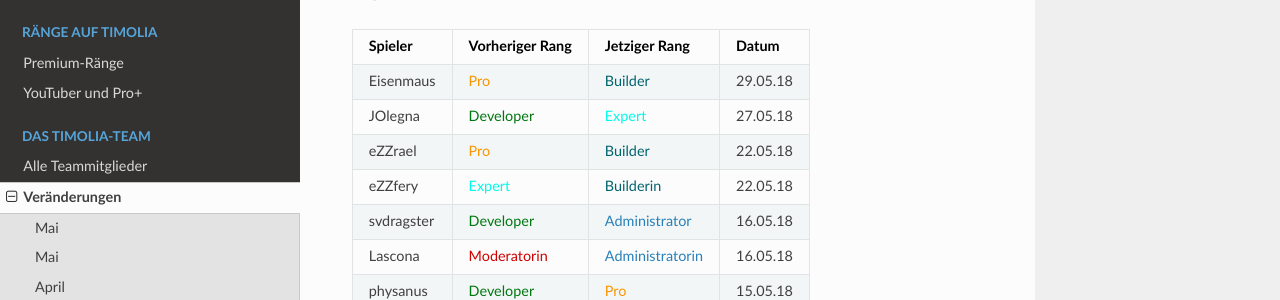
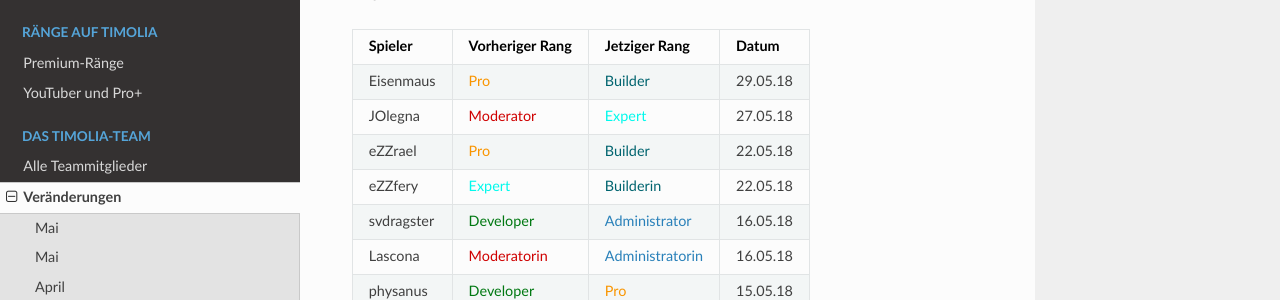
Before and after one commit to TimoliaDE/HowTo, an MkDocs documentation site: the page built from docs/team/changes.md, in a window 1280 px wide and 900 px high. Shown: the part 409-709 px from the top of the window. Built offline with MkDocs 1.6.1, drawn with Linux system fonts in a browser that asks for light colours; nearby versions of some CDN libraries; old or Windows-style settings are respelled for this version of MkDocs.

Commit message:
Olegna Mod

```diff
--- a/docs/team/changes.md
+++ b/docs/team/changes.md
@@ -12,7 +12,7 @@ Hier werden alle Aus- und Eintritte, bzw. Beförderungen und Degradierungen aufg
 | Spieler | Vorheriger Rang | Jetziger Rang | Datum |
 | ------ | ------ | ------ | ------ |
 |Eisenmaus | <span style="color:#F99500">Pro</span> | <span style="color:#00646F">Builder</span> | 29.05.18 |
-|JOlegna | <span style="color:#007812">Developer</span> | <span style="color:#00F9EC">Expert</span> | 27.05.18 |
+|JOlegna | <span style="color:#CF0101">Moderator</span> | <span style="color:#00F9EC">Expert</span> | 27.05.18 |
 |eZZrael | <span style="color:#F99500">Pro</span> | <span style="color:#00646F">Builder</span> | 22.05.18 |
 |eZZfery | <span style="color:#00F9EC">Expert</span> | <span style="color:#00646F">Builderin</span> | 22.05.18 |
 |svdragster | <span style="color:#007812">Developer</span> | <span style="color:#2980b9">Administrator</span> | 16.05.18 |
```
